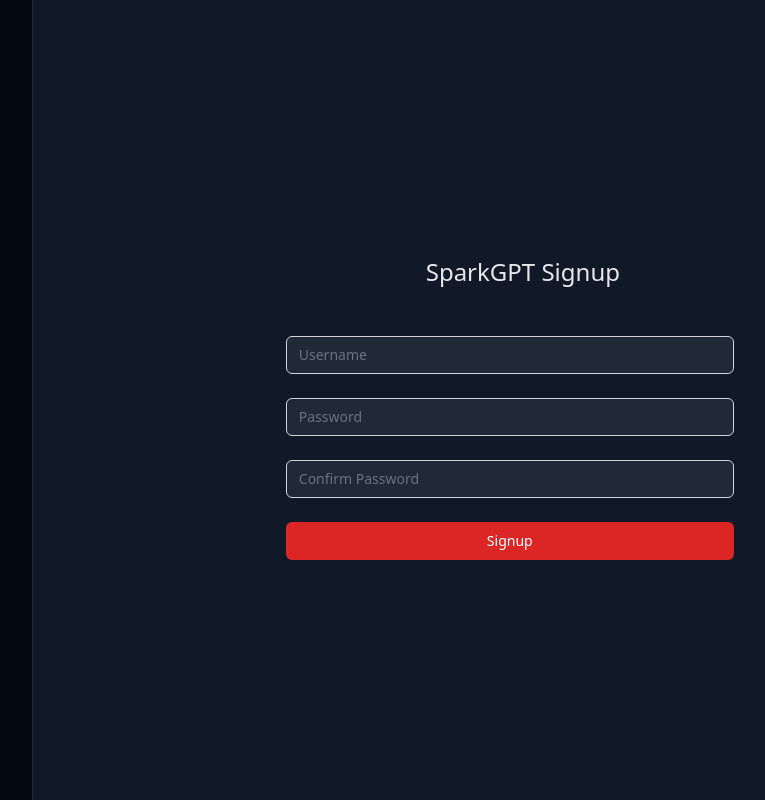
After one commit to sicksubroutine/SparkGPT, a Flask app: page /signup in a window 1280 px wide. The commit adds this page. Shown: the whole page, without its empty margins (267-1032 px from the left). Run offline with Flask 2, Linux system fonts and the light colour scheme; style sheets or scripts are compiled from the project's sources.

Commit message:
getting ready for username and password auth

```diff
--- a/db_manage.py
+++ b/db_manage.py
@@ -7,6 +7,25 @@ class DatabaseManager:
   def __init__(self, open_db):
     self.open_db = open_db
     self.setup_database()
+
+  """
+  def setup_database(self):
+    self.conn = self.open_db()
+    schema = '''
+        CREATE TABLE IF NOT EXISTS users (
+            username TEXT PRIMARY KEY,
+            password TEXT,
+            salt TEXT,
+            ip_address TEXT,
+            uuid TEXT,
+            user_agent TEXT,
+            identity_hash TEXT,
+            sats INTEGER,
+            recently_paid BOOLEAN,
+            creation_date TEXT
+        );
+  """
+
 
   def setup_database(self):
     self.conn = self.open_db()
@@ -61,6 +80,49 @@ class DatabaseManager:
         '''
     self.conn.executescript(schema)
     self.conn.commit()
+
+  """
+  def insert_user(
+    self,
+    username:str,
+    password:str,
+    salt:str,
+    ip_address:str,
+    uuid:str,
+    user_agent:str,
+    identity_hash:str,
+    sats:int,
+    recently_paid:bool,
+    creation_date:str
+  ):
+    self.conn.execute(
+      '''
+      INSERT INTO users(
+        username,
+        password,
+        salt,
+        ip_address,
+        uuid,
+        user_agent,
+        identity_hash,
+        sats,
+        recently_paid,
+        creation_date)
+        VALUES (?, ?, ?, ?, ?, ?, ?, ?, ?, ?)
+      ''', (
+        username,
+        password,
+        salt,
+        ip_address,
+        uuid,
+        user_agent,
+        identity_hash,
+        sats,
+        recently_paid,
+        creation_date
+      ))
+      self.conn.commit()
+  """
 
   def insert_user(
     self,
--- a/main.py
+++ b/main.py
@@ -42,8 +42,15 @@ def index():
     logging.info(f"Number of users: {len(users)}")
   return render_template("index.html", text=text, conversations=conv)
 
-@app.route("/signup", methods=["POST"])
+@app.route("/signup", methods=["GET"])
 def signup():
+  if session.get("username"):
+    return redirect("/")
+  text = request.args.get("t")
+  return render_template("signup.html", text=text)
+
+@app.route("/signup_function", methods=["POST"])
+def signup_function():
   if session.get("username"):
     return redirect("/")
   try:
@@ -53,6 +60,9 @@ def signup():
     if user is not None:
       raise Exception("Username already exists!")
     password = request.form["password"]
+    password_confirm = request.form["password_confirm"]
+    if password != password_confirm:
+      raise Exception("Passwords do not match!")
     salt = DataUtils.saltGet()
     password_hash = DataUtils.hash_func(password, salt)
     user_agent = request.headers['User-Agent']
@@ -71,7 +81,10 @@ def signup():
       ip_address=ip_address,
       uuid=uuid,
       user_agent=user_agent,
-      identity_hash=identity_hash
+      identity_hash=identity_hash,
+      sats=0,
+      recently_paid=False,
+      creation_date=creation_date
     )
 
     return redirect("/")
@@ -79,8 +92,15 @@ def signup():
     logging.error(e)
     return redirect(f"/?t={e}")
 
-@app.route("/login", methods=["POST"])
+@app.route("/login", methods=["GET"])
 def login():
+  if session.get("username"):
+    return redirect("/")
+  text = request.args.get("t")
+  return render_template("login.html", text=text)
+
+@app.route("/login_function", methods=["POST"])
+def login_function():
   if session.get("username"):
     return redirect("/")
   try:
@@ -90,10 +110,11 @@ def login():
     if user is None:
       raise Exception("User does not exist!")
     password = request.form["password"]
+    database_password = user["password"]
     salt = user["salt"]
     password_hash = DataUtils.hash_func(password, salt)
-    if password_hash != password:
-      raise Exception("Incorrect password!")
+    if password_hash != database_password:
+      raise Exception("Incorrect username or password!")
     session["username"] = username
     session["identity_hash"] = user["identity_hash"]
     return redirect("/")
@@ -148,6 +169,7 @@ def qrcode_gen() -> str:
   return path
 
 
+"""
 @app.route("/webhook", methods=["POST"])
 def webhook():
   data = request.json
@@ -173,14 +195,30 @@ def webhook():
     current_user = base.get_user(username)
     DataUtils.clean_up_invoices()
   return "OK"
+  """
 
 
 @app.route('/payment_updates')
 def payment_updates():
   payment_hash = session["payment_hash"]
   base:DatabaseManager = g.base
-  invoice_status = base.get_invoice_status(payment_hash)
-  if invoice_status == 'paid':
+  #invoice_status = base.get_invoice_status(payment_hash)
+  paid = BitcoinUtils.payment_check(payment_hash)
+  if paid:
+    base.update_payment(payment_hash, "invoice_status", "paid")
+    text = f"{payment_hash} has been paid!"
+    logging.info(text)
+    payment = base.get_payment(payment_hash)
+    sats = payment["amount"]
+    username = payment["username"]
+    current_user = base.get_user(username)
+    current_balance = current_user["sats"]
+    current_balance += sats
+    base.update_user(username, "sats", current_balance)
+    base.update_user(username, "recently_paid", True)
+    current_user = base.get_user(username)
+    DataUtils.clean_up_invoices()
+  if paid:
     data = 'data: {"status": "paid"}\n\n'
   else:
     data = 'data: {"status": "not paid"}\n\n'
--- a/templates/pay.html
+++ b/templates/pay.html
@@ -18,7 +18,6 @@
     <div id="num_of_sats" class="mt-4 text-lg text-white hidden relative -top-64"></div>
     <div></div> <!-- Spacer -->
   </header>
-  <h3 id="topup" class="mt-4 text-lg text-red-500">Top up now!</h3>
   {% if info %}
   <h4 id="info" class="text-md text-red-500">{{ info }}</h4>
   {% endif %}
@@ -42,7 +41,6 @@
     const satsInput = document.querySelector("#sats");
     const numOfSats = document.querySelector("#num_of_sats");
     const link = document.createElement("a");
-    const topup = document.querySelector("#topup");
     const not = document.querySelector("#not");
     const info = document.querySelector("#info");
     let satNum = 0;
@@ -72,7 +70,6 @@ invoiceForm.addEventListener("submit", (event) => {
                 .then(response => response.text())
                 .then(qrCodeImagePath => {
                     image.width = 500;
-                    topup.classList.add("hidden");
                     not.classList.add("hidden");
                     info.classList.add("hidden");
                     invoiceForm.classList.add("hidden");
--- /dev/null
+++ b/templates/signup.html
@@ -0,0 +1,81 @@
+<!DOCTYPE html>
+<html lang="en">
+  <head>
+    <meta charset="UTF-8" />
+    <meta http-equiv="X-UA-Compatible" content="IE=edge" />
+    <meta name="viewport" content="width=device-width, initial-scale=1.0" />
+    <link
+      rel="stylesheet"
+      href="https://cdnjs.cloudflare.com/ajax/libs/font-awesome/5.15.3/css/all.min.css"
+    />
+    <link
+      rel="shortcut icon"
+      type="image/x-icon"
+      href="{{ url_for('static', filename='favicon.ico') }}"
+    />
+    <link
+      href="{{url_for('static',filename='css/main.css')}}"
+      rel="stylesheet"
+    />
+    {% if text %}
+    <script>
+      setTimeout(function () {
+        const newUrl =
+          window.location.protocol +
+          "//" +
+          window.location.host +
+          window.location.pathname;
+        window.history.replaceState({ path: newUrl }, "", newUrl);
+        document.getElementById("error").style.display = "none";
+      }, 5000);
+    </script>
+    {% endif %}
+
+    <style>
+      html {
+        height: 100%;
+      }
+      .prompt {
+        background: #000000;
+        color: #ffffff;
+      }
+    </style>
+    <title>SparkGPT Signup Page</title>
+  </head>
+  <body class="bg-gray-900 text-white/90">
+    <div class="h-full">
+      <main class="min-h-full max-h-screen flex">
+        <div
+          id="sidebar"
+          class="bg-gray-950 w-96 sm:w-96 p-2 sm:p-4 border-r border-gray-800"
+        >
+        </div>
+        <div class="min-h-screen p-4 flex w-full">
+          <section class="w-1/2 m-auto">
+            <header class="p-4">
+              <h1 class="text-2xl text-center">SparkGPT Signup</h1>
+              {% if text %}
+                <div class="col-start-2 col-span-2 w-full px-4 py-5 sm:px-6 text-center">
+                  <div id="black-box">
+                    <span class="text-red-500" id="error">{{ text }}</span>
+                </div>
+              </div>
+            {% endif %}
+            </header>
+            <div class="max-w-md w-full space-y-8">
+                <form action="/setup_function" method="post" class="mt-8 space-y-6">
+                   <label for="username" class="sr-only">Username</label>
+                     <input type="text" name="username" id="username" placeholder="Username" class="appearance-none relative block w-full px-3 py-2 border border-gray-300 placeholder-gray-500 text-white rounded-md focus:outline-none focus:ring-indigo-500 focus:border-indigo-500 focus:z-10 sm:text-sm bg-gray-800 mt-2" required>
+                     <label for="password" class="sr-only">Password</label>
+                     <input type="password" name="password" id="password" placeholder="Password" class="appearance-none relative block w-full px-3 py-2 border border-gray-300 placeholder-gray-500 text-white rounded-md focus:outline-none focus:ring-indigo-500 focus:border-indigo-500 focus:z-10 sm:text-sm bg-gray-800 mt-2" required>
+                    <label for="password_confirm" class="sr-only">Confirm Password</label>
+                    <input type="password" name="password_confirm" id="password_confirm" placeholder="Confirm Password" class="appearance-none relative block w-full px-3 py-2 border border-gray-300 placeholder-gray-500 text-white rounded-md focus:outline-none focus:ring-indigo-500 focus:border-indigo-500 focus:z-10 sm:text-sm bg-gray-800 mt-2" required>
+                     <button type="submit" class="group relative w-full flex justify-center py-2 px-4 border border-transparent text-sm font-medium rounded-md text-white bg-red-600 hover:bg-red-700 focus:outline-none focus:ring-2 focus:ring-offset-2 focus:ring-red-500 mt-4">Signup</button>
+            </form>
+            </div>
+        </section>
+        </div>
+      </main>
+    </div>
+  </body>
+</html>
--- a/tools.py
+++ b/tools.py
@@ -515,8 +515,7 @@ class BitcoinUtils:
       "out": False,
       "amount": sats,
       "memo": memo,
-      "expiry": 1500,
-      "webhook": "https://sparkgpt.thechaz.repl.co/webhook"
+      "expiry": 1500
     }
     try:
       response, response_json = DataUtils.api_request(
```
Also changed, not shown: templates/login.html (added, +79 -0 lines).
